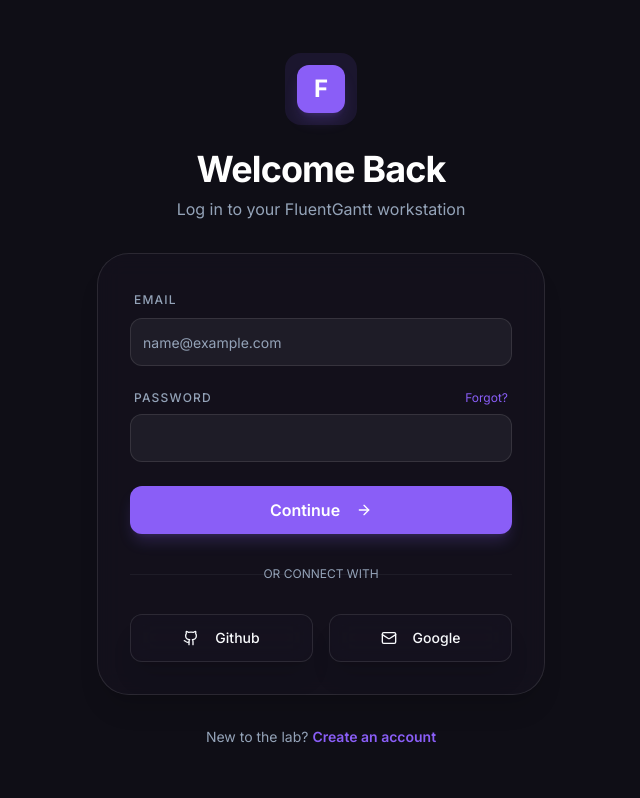
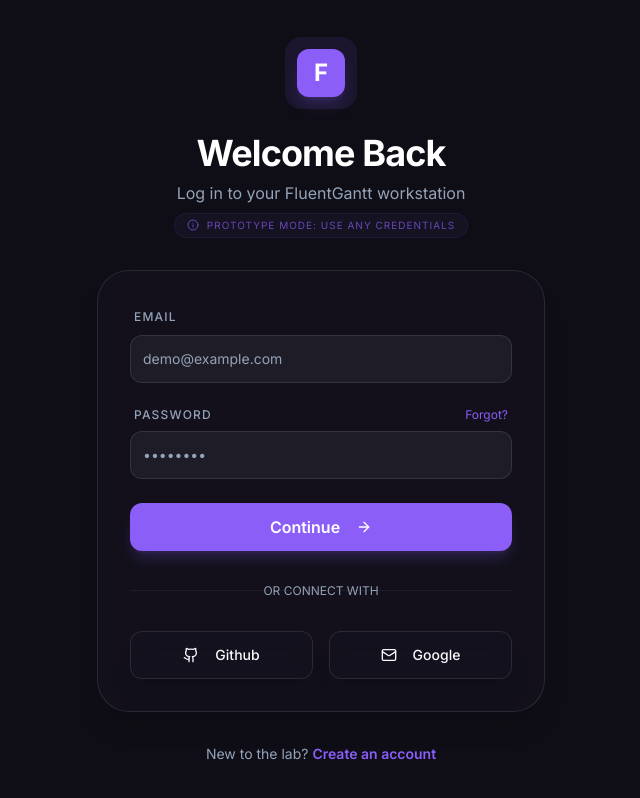
Before and after one commit to KAWTARDAKHAM/XML, a Next.js app: page /auth/login in a window 1280 px wide. Shown: the whole page, without its empty margins (319-959 px from the left). Built offline with nearby package versions, Linux system fonts and the light colour scheme.

Commit message:
c'est quoi l'email et le mot de passe que je doit essaye ici

```diff
--- a/src/app/auth/login/page.tsx
+++ b/src/app/auth/login/page.tsx
@@ -1,3 +1,4 @@
+
 "use client"
 
 import { Button } from '@/components/ui/button';
@@ -6,7 +7,7 @@
 import Link from 'next/link';
 import { useRouter } from 'next/navigation';
 import { useState } from 'react';
-import { Github, Mail, ArrowRight } from 'lucide-react';
+import { Github, Mail, ArrowRight, Info } from 'lucide-react';
 
 export default function LoginPage() {
   const router = useRouter();
@@ -31,6 +32,11 @@
           </div>
           <h1 className="text-4xl font-headline font-bold text-white tracking-tight">Welcome Back</h1>
           <p className="text-muted-foreground">Log in to your FluentGantt workstation</p>
+
+          <div className="inline-flex items-center gap-2 px-3 py-1 rounded-full bg-primary/5 border border-primary/10 text-[10px] text-primary/70 uppercase tracking-widest mt-4">
+            <Info size={12} />
+            <span>Prototype mode: Use any credentials</span>
+          </div>
         </div>
 
         <div className="glass p-8 rounded-[2rem]">
@@ -39,7 +45,7 @@
               <Label className="text-xs text-muted-foreground uppercase tracking-widest pl-1">Email</Label>
               <Input
                 type="email"
-                placeholder="name@example.com"
+                placeholder="demo@example.com"
                 required
                 className="bg-white/5 border-white/10 text-white rounded-xl h-12 focus:ring-primary/50"
               />
@@ -51,6 +57,7 @@
               </div>
               <Input
                 type="password"
+                placeholder="••••••••"
                 required
                 className="bg-white/5 border-white/10 text-white rounded-xl h-12 focus:ring-primary/50"
               />
```
